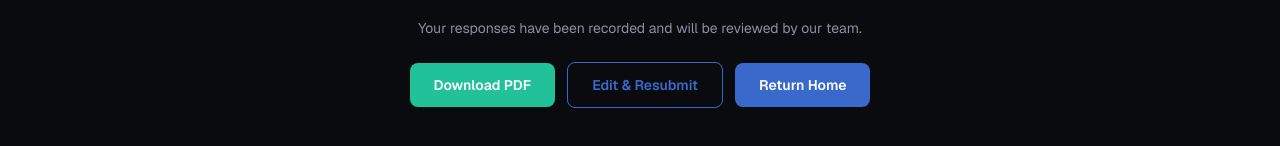
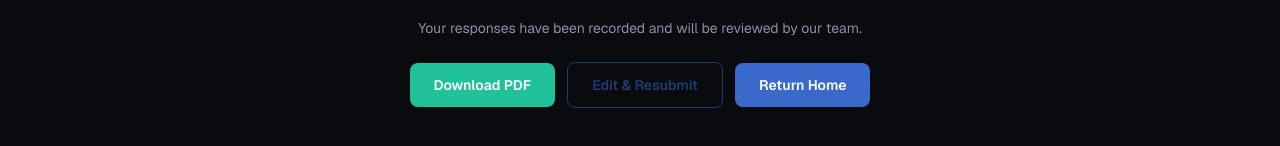
Before and after one commit to pjgraves-droid/screenr, a Next.js app: page /survey/complete in a window 1280 px wide. Shown: the part 508-654 px from the top of the page. Built offline with nearby package versions, Linux system fonts and the light colour scheme; no server answers; the database is empty; sample sign-in values are in the browser's storage.

Commit message:
fix: disable Edit & Resubmit button until assessment ID is loaded
Co-Authored-By: petegraves <pjgraves@gmail.com>

```diff
--- a/src/app/survey/complete/page.tsx
+++ b/src/app/survey/complete/page.tsx
@@ -150,7 +150,7 @@ export default function CompletePage() {
             </a>
             <button
               onClick={handleEditResubmit}
-              disabled={reopening}
+              disabled={reopening || !assessmentId}
               className="rounded-lg border border-brand-purple px-6 py-3 text-sm font-semibold text-brand-purple hover:bg-brand-purple/10 disabled:opacity-50 transition-colors"
             >
               {reopening ? "Reopening..." : "Edit & Resubmit"}
```
